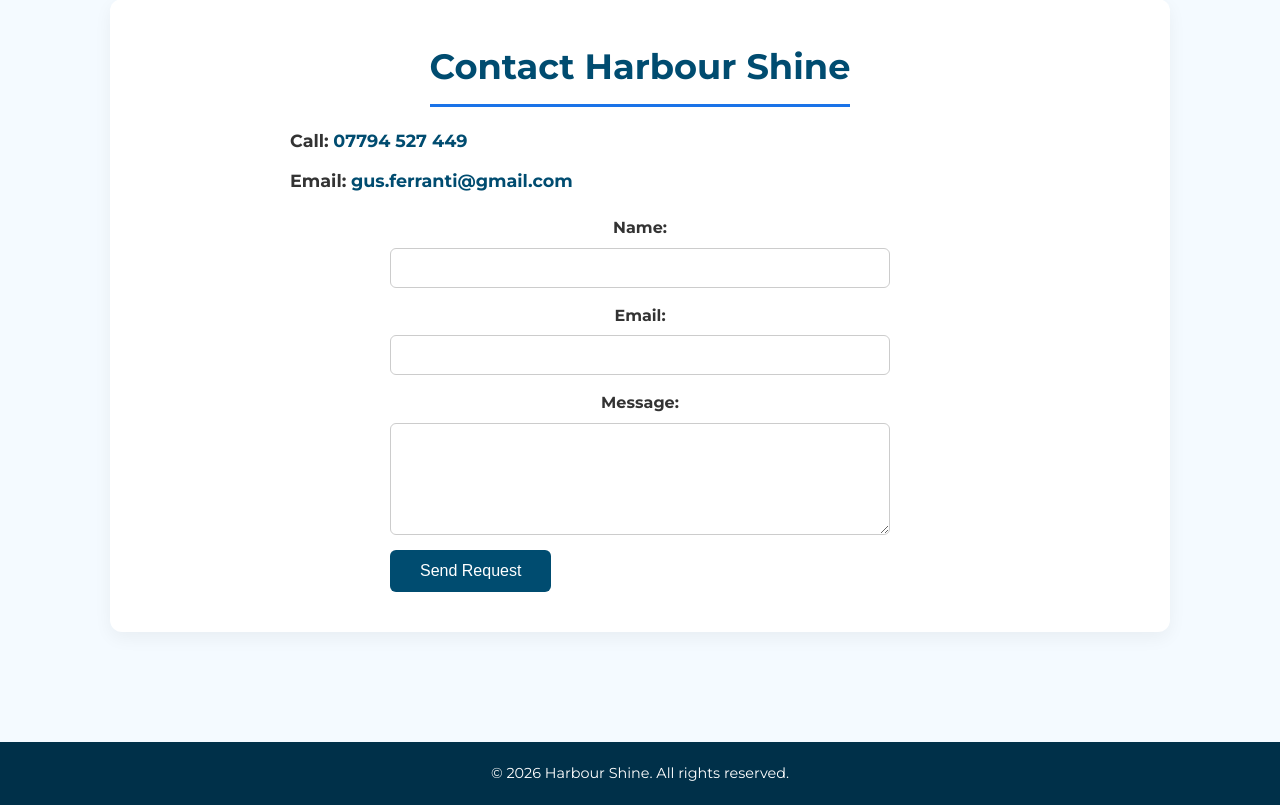
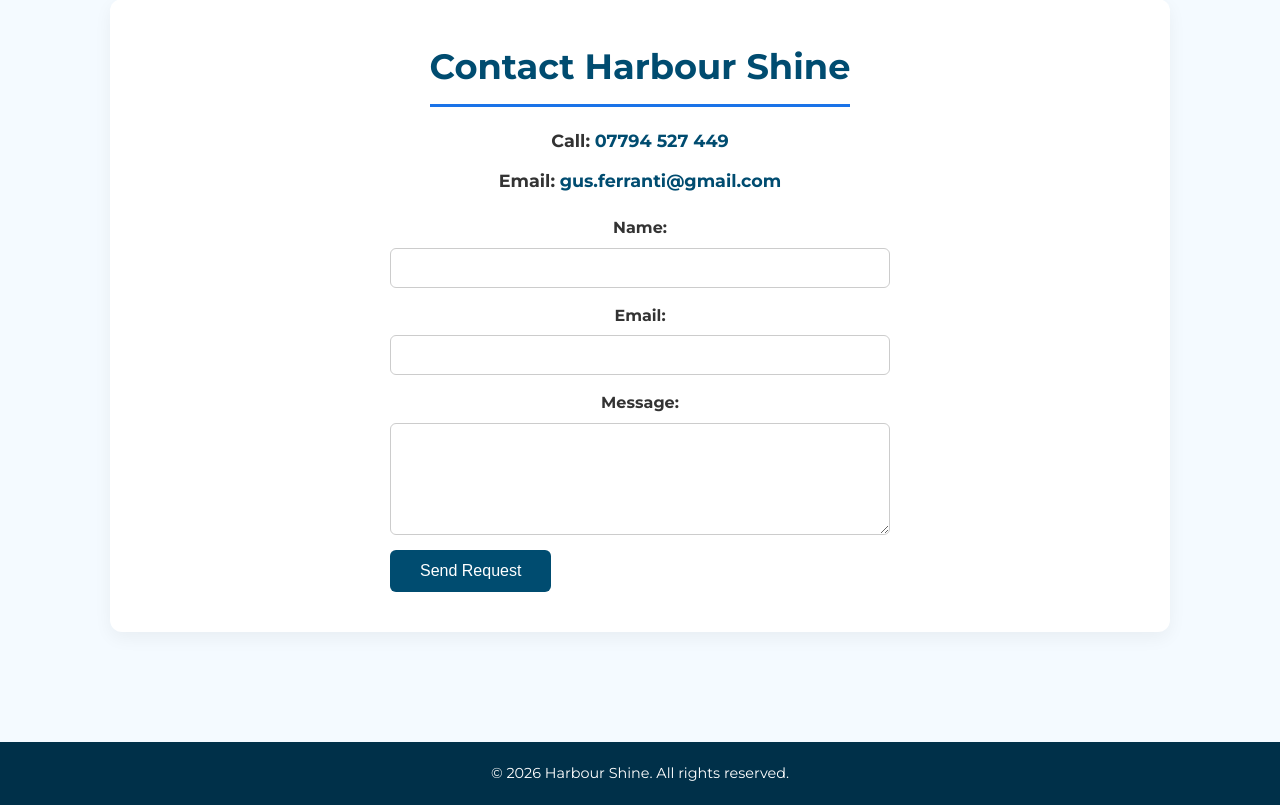
Before and after one commit to defeaz/bristol-boat-polishing, a plain HTML site: page index.html in a window 1280 px wide. Shown: the part 3220-4025 px from the top of the page. Drawn offline with Linux system fonts and the light colour scheme.

Commit message:
Update style.css

```diff
--- a/style.css
+++ b/style.css
@@ -1,5 +1,8 @@
 /* Reset and Base Styles */
-
+#contact p {
+  text-align: center;
+  margin-bottom: 10px;
+}
 .subtitle {
   font-size: 1rem;
   color: #e0f3ff;
```
